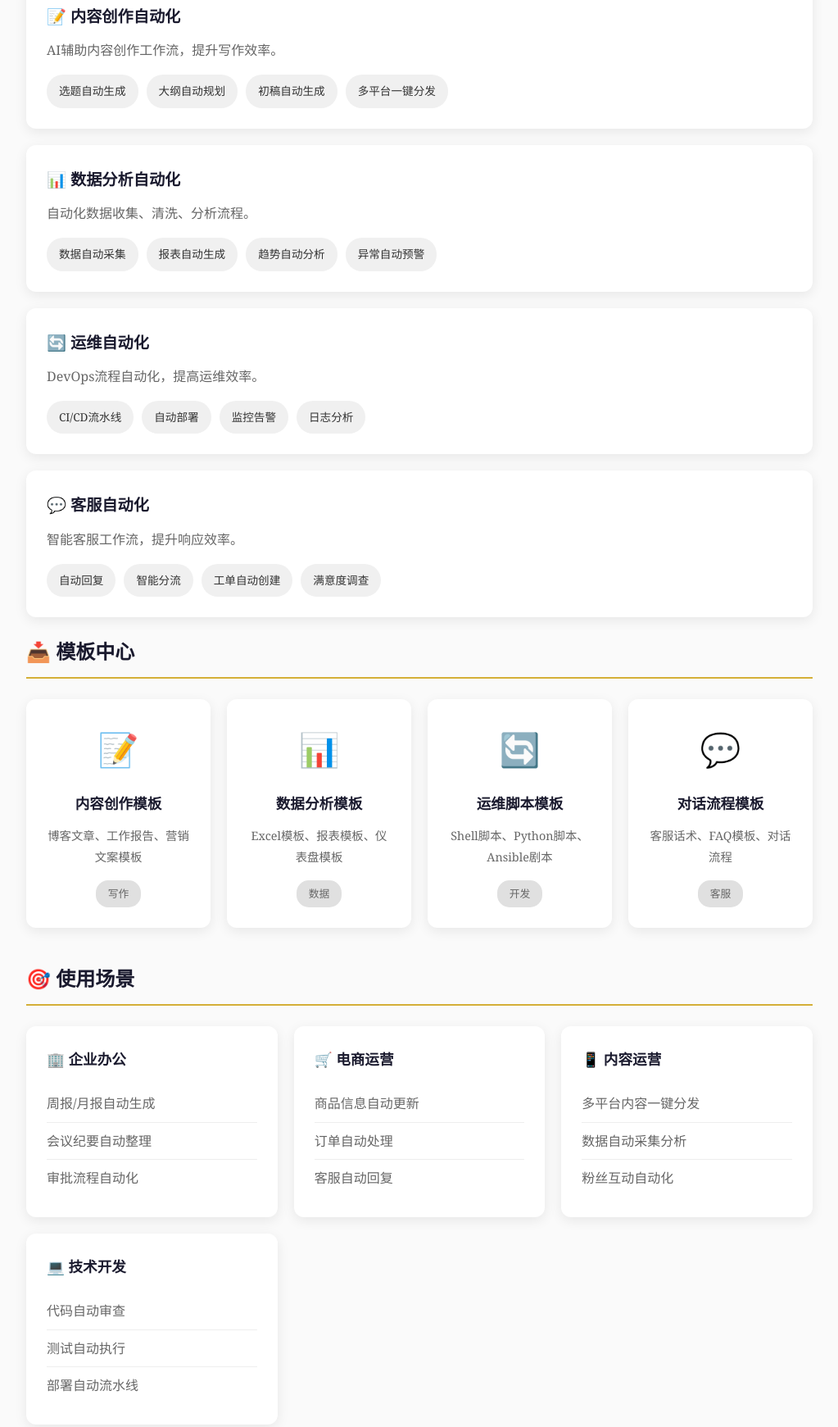
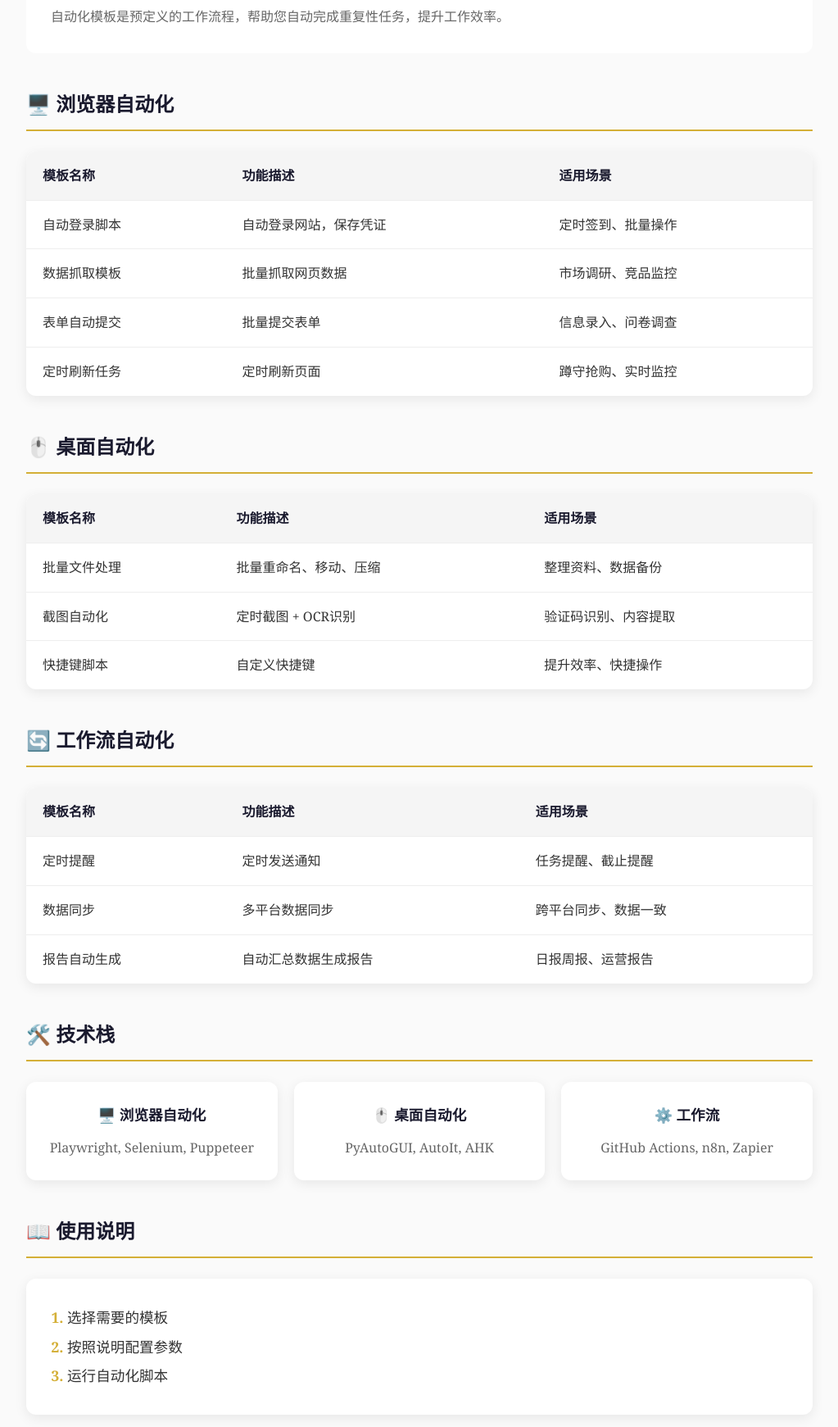
Before and after one commit to jie-xiao/guanfu-astro, an Astro site: page /guanfu-astro/automation in a window 1280 px wide. Shown: the part 464-2205 px from the top of the page at 82% size, without its empty margins (128-1151 px from the left). Built offline with nearby package versions, Linux system fonts and the light colour scheme; Astro itself is replaced by a stand-in of ours.

Commit message:
feat: 更新自动化模板内容

```diff
--- a/src/pages/automation.astro
+++ b/src/pages/automation.astro
@@ -13,136 +13,152 @@ import BaseLayout from '../layouts/BaseLayout.astro';
   <section class="content">
     <div class="container">
 
-      <!-- 自动化工具 -->
+      <section class="intro-section">
+        <h2>什么是自动化模板？</h2>
+        <p>自动化模板是预定义的工作流程，帮助您自动完成重复性任务，提升工作效率。</p>
+      </section>
+
+      <!-- 浏览器自动化 -->
       <section class="tool-section">
-        <h2>🛠️ 自动化工具</h2>
+        <h2>🖥️ 浏览器自动化</h2>
 
-        <div class="tool-card">
-          <h3>📝 内容创作自动化</h3>
-          <p>AI辅助内容创作工作流，提升写作效率。</p>
-          <ul>
-            <li>选题自动生成</li>
-            <li>大纲自动规划</li>
-            <li>初稿自动生成</li>
-            <li>多平台一键分发</li>
-          </ul>
-        </div>
-
-        <div class="tool-card">
-          <h3>📊 数据分析自动化</h3>
-          <p>自动化数据收集、清洗、分析流程。</p>
-          <ul>
-            <li>数据自动采集</li>
-            <li>报表自动生成</li>
-            <li>趋势自动分析</li>
-            <li>异常自动预警</li>
-          </ul>
-        </div>
-
-        <div class="tool-card">
-          <h3>🔄 运维自动化</h3>
-          <p>DevOps流程自动化，提高运维效率。</p>
-          <ul>
-            <li>CI/CD流水线</li>
-            <li>自动部署</li>
-            <li>监控告警</li>
-            <li>日志分析</li>
-          </ul>
-        </div>
-
-        <div class="tool-card">
-          <h3>💬 客服自动化</h3>
-          <p>智能客服工作流，提升响应效率。</p>
-          <ul>
-            <li>自动回复</li>
-            <li>智能分流</li>
-            <li>工单自动创建</li>
-            <li>满意度调查</li>
-          </ul>
+        <div class="template-table">
+          <table>
+            <thead>
+              <tr>
+                <th>模板名称</th>
+                <th>功能描述</th>
+                <th>适用场景</th>
+              </tr>
+            </thead>
+            <tbody>
+              <tr>
+                <td>自动登录脚本</td>
+                <td>自动登录网站，保存凭证</td>
+                <td>定时签到、批量操作</td>
+              </tr>
+              <tr>
+                <td>数据抓取模板</td>
+                <td>批量抓取网页数据</td>
+                <td>市场调研、竞品监控</td>
+              </tr>
+              <tr>
+                <td>表单自动提交</td>
+                <td>批量提交表单</td>
+                <td>信息录入、问卷调查</td>
+              </tr>
+              <tr>
+                <td>定时刷新任务</td>
+                <td>定时刷新页面</td>
+                <td>蹲守抢购、实时监控</td>
+              </tr>
+            </tbody>
+          </table>
         </div>
       </section>
 
-      <!-- 模板下载 -->
-      <section class="template-section">
-        <h2>📥 模板中心</h2>
+      <!-- 桌面自动化 -->
+      <section class="tool-section">
+        <h2>🖱️ 桌面自动化</h2>
 
-        <div class="template-grid">
-          <div class="template-card">
-            <div class="template-icon">📝</div>
-            <h3>内容创作模板</h3>
-            <p>博客文章、工作报告、营销文案模板</p>
-            <span class="template-tag">写作</span>
+        <div class="template-table">
+          <table>
+            <thead>
+              <tr>
+                <th>模板名称</th>
+                <th>功能描述</th>
+                <th>适用场景</th>
+              </tr>
+            </thead>
+            <tbody>
+              <tr>
+                <td>批量文件处理</td>
+                <td>批量重命名、移动、压缩</td>
+                <td>整理资料、数据备份</td>
+              </tr>
+              <tr>
+                <td>截图自动化</td>
+                <td>定时截图 + OCR识别</td>
+                <td>验证码识别、内容提取</td>
+              </tr>
+              <tr>
+                <td>快捷键脚本</td>
+                <td>自定义快捷键</td>
+                <td>提升效率、快捷操作</td>
+              </tr>
+            </tbody>
+          </table>
+        </div>
+      </section>
+
+      <!-- 工作流自动化 -->
+      <section class="tool-section">
+        <h2>🔄 工作流自动化</h2>
+
+        <div class="template-table">
+          <table>
+            <thead>
+              <tr>
+                <th>模板名称</th>
+                <th>功能描述</th>
+                <th>适用场景</th>
+              </tr>
+            </thead>
+            <tbody>
+              <tr>
+                <td>定时提醒</td>
+                <td>定时发送通知</td>
+                <td>任务提醒、截止提醒</td>
+              </tr>
+              <tr>
+                <td>数据同步</td>
+                <td>多平台数据同步</td>
+                <td>跨平台同步、数据一致</td>
+              </tr>
+              <tr>
+                <td>报告自动生成</td>
+                <td>自动汇总数据生成报告</td>
+                <td>日报周报、运营报告</td>
+              </tr>
+            </tbody>
+          </table>
+        </div>
+      </section>
+
+      <!-- 技术栈 -->
+      <section class="tech-section">
+        <h2>🛠️ 技术栈</h2>
+
+        <div class="tech-grid">
+          <div class="tech-card">
+            <h3>🖥️ 浏览器自动化</h3>
+            <p>Playwright, Selenium, Puppeteer</p>
           </div>
-
-          <div class="template-card">
-            <div class="template-icon">📊</div>
-            <h3>数据分析模板</h3>
-            <p>Excel模板、报表模板、仪表盘模板</p>
-            <span class="template-tag">数据</span>
+          <div class="tech-card">
+            <h3>🖱️ 桌面自动化</h3>
+            <p>PyAutoGUI, AutoIt, AHK</p>
           </div>
-
-          <div class="template-card">
-            <div class="template-icon">🔄</div>
-            <h3>运维脚本模板</h3>
-            <p>Shell脚本、Python脚本、Ansible剧本</p>
-            <span class="template-tag">开发</span>
-          </div>
-
-          <div class="template-card">
-            <div class="template-icon">💬</div>
-            <h3>对话流程模板</h3>
-            <p>客服话术、FAQ模板、对话流程</p>
-            <span class="template-tag">客服</span>
+          <div class="tech-card">
+            <h3>⚙️ 工作流</h3>
+            <p>GitHub Actions, n8n, Zapier</p>
           </div>
         </div>
       </section>
 
-      <!-- 使用场景 -->
-      <section class="scenario-section">
-        <h2>🎯 使用场景</h2>
+      <!-- 使用说明 -->
+      <section class="usage-section">
+        <h2>📖 使用说明</h2>
 
-        <div class="scenario-list">
-          <div class="scenario-item">
-            <h3>🏢 企业办公</h3>
-            <ul>
-              <li>周报/月报自动生成</li>
-              <li>会议纪要自动整理</li>
-              <li>审批流程自动化</li>
-            </ul>
-          </div>
-
-          <div class="scenario-item">
-            <h3>🛒 电商运营</h3>
-            <ul>
-              <li>商品信息自动更新</li>
-              <li>订单自动处理</li>
-              <li>客服自动回复</li>
-            </ul>
-          </div>
-
-          <div class="scenario-item">
-            <h3>📱 内容运营</h3>
-            <ul>
-              <li>多平台内容一键分发</li>
-              <li>数据自动采集分析</li>
-              <li>粉丝互动自动化</li>
-            </ul>
-          </div>
-
-          <div class="scenario-item">
-            <h3>💻 技术开发</h3>
-            <ul>
-              <li>代码自动审查</li>
-              <li>测试自动执行</li>
-              <li>部署自动流水线</li>
-            </ul>
-          </div>
-        </div>
+        <ol class="steps">
+          <li>选择需要的模板</li>
+          <li>按照说明配置参数</li>
+          <li>运行自动化脚本</li>
+        </ol>
       </section>
 
     </div>
   </section>
-</BaseLayout>
+</ BaseLayout>
 
 <style>
   .hero {
@@ -176,125 +192,106 @@ import BaseLayout from '../layouts/BaseLayout.astro';
   h2 {
     color: #1a1a2e;
     font-size: 1.5rem;
-    margin-bottom: 25px;
+    margin: 40px 0 25px;
     padding-bottom: 10px;
     border-bottom: 2px solid #d4af37;
   }
 
-  .tool-card {
+  .intro-section {
+    background: #fff;
+    padding: 30px;
+    border-radius: 12px;
+    margin-bottom: 30px;
+  }
+
+  .intro-section h2 {
+    margin-top: 0;
+    border-bottom: none;
+  }
+
+  .intro-section p {
+    color: #666;
+    line-height: 1.8;
+  }
+
+  .template-table {
     background: #fff;
     border-radius: 12px;
-    padding: 25px;
-    margin-bottom: 20px;
+    overflow: hidden;
     box-shadow: 0 4px 15px rgba(0,0,0,0.08);
+    margin-bottom: 30px;
   }
 
-  .tool-card h3 {
-    color: #1a1a2e;
-    font-size: 1.2rem;
-    margin-bottom: 10px;
+  table {
+    width: 100%;
+    border-collapse: collapse;
   }
 
-  .tool-card p {
-    color: #666;
-    margin-bottom: 15px;
+  th, td {
+    padding: 15px 20px;
+    text-align: left;
+    border-bottom: 1px solid #eee;
   }
 
-  .tool-card ul {
-    list-style: none;
-    padding: 0;
-    display: flex;
-    flex-wrap: wrap;
-    gap: 10px;
+  th {
+    background: #f5f5f5;
+    color: #1a1a2e;
+    font-weight: 600;
   }
 
-  .tool-card li {
-    background: #f0f0f0;
-    padding: 8px 15px;
-    border-radius: 20px;
-    font-size: 0.85rem;
+  td {
     color: #333;
   }
 
-  .template-grid {
-    display: grid;
-    grid-template-columns: repeat(auto-fit, minmax(220px, 1fr));
-    gap: 20px;
-    margin-bottom: 40px;
+  tr:last-child td {
+    border-bottom: none;
   }
 
-  .template-card {
+  tr:hover {
+    background: #fafafa;
+  }
+
+  .tech-grid {
+    display: grid;
+    grid-template-columns: repeat(auto-fit, minmax(250px, 1fr));
+    gap: 20px;
+    margin-bottom: 30px;
+  }
+
+  .tech-card {
     background: #fff;
     border-radius: 12px;
     padding: 25px;
     text-align: center;
     box-shadow: 0 4px 15px rgba(0,0,0,0.08);
-    transition: all 0.3s;
   }
 
-  .template-card:hover {
-    transform: translateY(-5px);
-    box-shadow: 0 8px 25px rgba(0,0,0,0.12);
-  }
-
-  .template-icon {
-    font-size: 2.5rem;
-    margin-bottom: 15px;
-  }
-
-  .template-card h3 {
+  .tech-card h3 {
     color: #1a1a2e;
     font-size: 1.1rem;
     margin-bottom: 10px;
   }
 
-  .template-card p {
+  .tech-card p {
     color: #666;
-    font-size: 0.9rem;
-    margin-bottom: 15px;
+    margin: 0;
   }
 
-  .template-tag {
-    display: inline-block;
-    background: #e0e0e0;
-    padding: 5px 15px;
-    border-radius: 15px;
-    font-size: 0.8rem;
-    color: #666;
-  }
-
-  .scenario-list {
-    display: grid;
-    grid-template-columns: repeat(auto-fit, minmax(250px, 1fr));
-    gap: 20px;
-  }
-
-  .scenario-item {
+  .steps {
     background: #fff;
+    padding: 30px 30px 30px 50px;
     border-radius: 12px;
-    padding: 25px;
     box-shadow: 0 4px 15px rgba(0,0,0,0.08);
   }
 
-  .scenario-item h3 {
-    color: #1a1a2e;
+  .steps li {
+    color: #333;
+    line-height: 2;
     font-size: 1.1rem;
-    margin-bottom: 15px;
   }
 
-  .scenario-item ul {
-    list-style: none;
-    padding: 0;
-    margin: 0;
-  }
-
-  .scenario-item li {
-    color: #666;
-    padding: 8px 0;
-    border-bottom: 1px solid #eee;
-  }
-
-  .scenario-item li:last-child {
-    border-bottom: none;
+  .steps li::marker {
+    color: #d4af37;
+    font-weight: bold;
   }
 </style>
```
